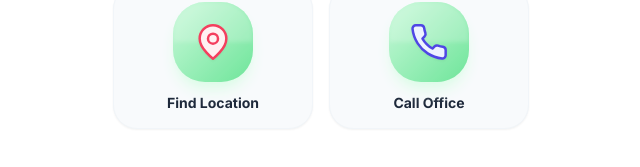
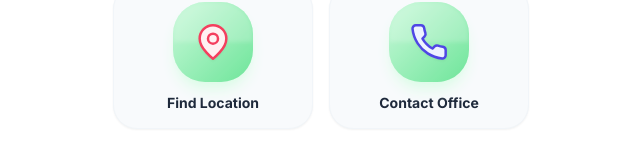
Before and after one commit to bopticalco/finalapp, a React (Vite) app: page / in a window 1280 px wide. Shown: the part 841-1008 px from the top of the page, without its empty margins (319-959 px from the left). Built offline with nearby package versions, Linux system fonts and the light colour scheme; no server answers.

Commit message:
Update constants.tsx

```diff
--- a/constants.tsx
+++ b/constants.tsx
@@ -10,7 +10,8 @@ export const EXTERNAL_LINKS = {
   TRACKING: 'https://www.bauereyecare.com/eyeglasses',
   MAPS: 'https://www.google.com/maps/dir/?api=1&destination=3625+Star+Ranch+Rd,+Colorado+Springs,+CO+80906',
   MEDS_EMAIL: 'mailto:info@bauereyecare.com?subject=Medication%2FAuthorization%20Request&body=Please%20fill%20in%20the%20following%3A%0D%0A%0D%0AName%3A%20%0D%0ADate%20of%20Birth%3A%20%0D%0AMedication%20Refill%3A%0D%0AMedication%20Authorization%3A%0D%0APharmacy%20Location%3A',
-  PHONE: 'tel:7193943939'
+  PHONE: 'tel:7193943939',
+  SMS: 'sms:7193943939'
 };
 
 // Unified background style for all icons (Green Squircle)
@@ -158,11 +159,11 @@ export const MENU_ITEMS = [
     shadow: UNIFIED_SHADOW,
   },
   {
-    title: 'Call Office',
-    description: 'Talk to Us',
+    title: 'Contact Office',
+    description: 'Call or Text',
     icon: Phone,
-    link: EXTERNAL_LINKS.PHONE,
-    external: true,
+    view: ViewState.CONTACT, // Changed to internal view
+    external: false,
     gradient: UNIFIED_GRADIENT,
     iconColor: 'text-indigo-600 fill-indigo-50', // Indigo phone
     shadow: UNIFIED_SHADOW,
```
